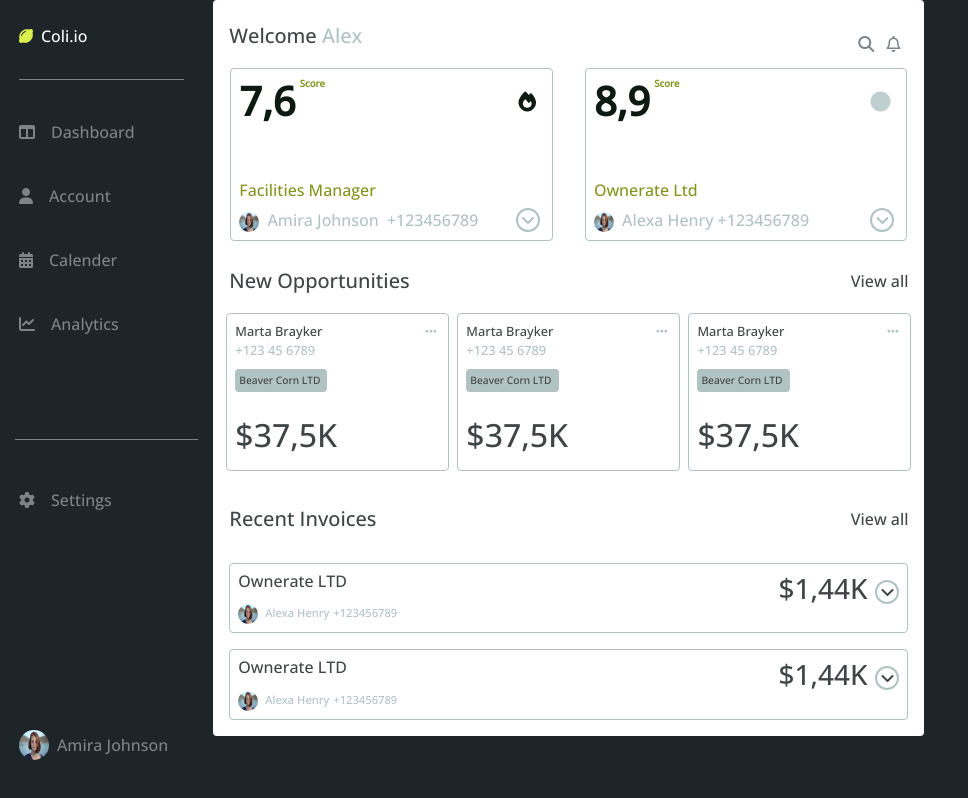
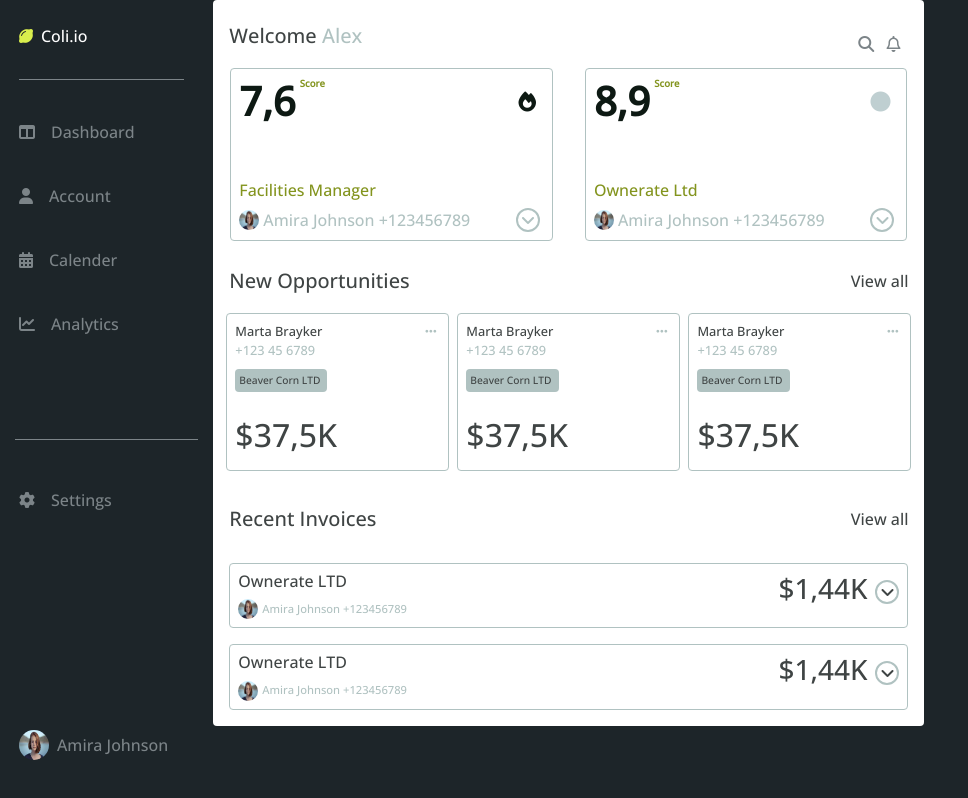
Before and after one commit to DamiAdeeso/StylingPractise, a plain HTML site: page dribble-deisgns/account-manager/index.html in a window 1280 px wide. Shown: the whole page, without its empty margins (0-968 px from the left). Drawn offline with nearby package versions, Linux system fonts and the light colour scheme.

Commit message:
adjustments to middle-div

```diff
--- a/dribble-deisgns/account-manager/index.html
+++ b/dribble-deisgns/account-manager/index.html
@@ -95,9 +95,11 @@
                   <h6 class="mt-5">Facilities Manager</h6>
                   <div href="#" class="d-flex align-items-center bottom-score">
                     <a id="scorername" href="#">
+                      <div class ="d-flex align-items-center">
                         <img src="./assets/user4.jpg" alt="profile-pic" class="rounded-circle mr-1" height="20"
                         width="20">
-                      <span>Amira Johnson <span class="ml-1">+123456789</span></span>
+                      <div class ='text-wrap'>Amira Johnson +123456789</div>
+                      </div>
                     </a>
 
                     <a href="#" id="icon" class="ml-auto mr-1 ">
@@ -117,9 +119,11 @@
                   <h6 class="mt-5">Ownerate Ltd</h6>
                   <div href="#" class="d-flex align-items-center bottom-score">
                     <a id="scorername" href="#">
+                      <div class ="d-flex align-items-center">
                         <img src="./assets/user4.jpg" alt="profile-pic" class="rounded-circle mr-1" height="20"
                         width="20">
-                      <span>Alexa Henry<span class="ml-1">+123456789</span></span>
+                      <div class ='text-wrap'>Amira Johnson +123456789</div>
+                      </div>
                     </a>
 
                     <a href="#" id="icon" class="ml-auto mr-1 ">
@@ -187,10 +191,13 @@
                   <div class="invoice d-flex p-2 rounded">
                     <div>
                       <h6>Ownerate LTD</h6>
-                      <div class="invoice-owner"><a href="#">
+                      <div class="invoice-owner"> <a id="scorername" href="#">
+                        <div class ="d-flex align-items-center">
                           <img src="./assets/user4.jpg" alt="profile-pic" class="rounded-circle mr-1" height="20"
                           width="20">
-                          <span>Alexa Henry<span class="ml-1">+123456789</span></span>
+                        <div class ='text-wrap'>Amira Johnson +123456789</div>
+                        </div>
+
                       </a>
                       </div>
                     </div>
@@ -206,10 +213,13 @@
                   <div class="invoice d-flex mt-2 mt-3 p-2 rounded">
                     <div>
                       <h6>Ownerate LTD</h6>
-                      <div class="invoice-owner"><a href="#">
+                      <div class="invoice-owner"> <a id="scorername" href="#">
+                        <div class ="d-flex align-items-center">
                           <img src="./assets/user4.jpg" alt="profile-pic" class="rounded-circle mr-1" height="20"
                           width="20">
-                          <span>Alexa Henry<span class="ml-1">+123456789</span></span>
+                        <div class ='text-wrap'>Amira Johnson +123456789</div>
+                        </div>
+
                       </a>
                       </div>
                     </div>
```
Lines whose indentation alone changed are shown as unchanged.
